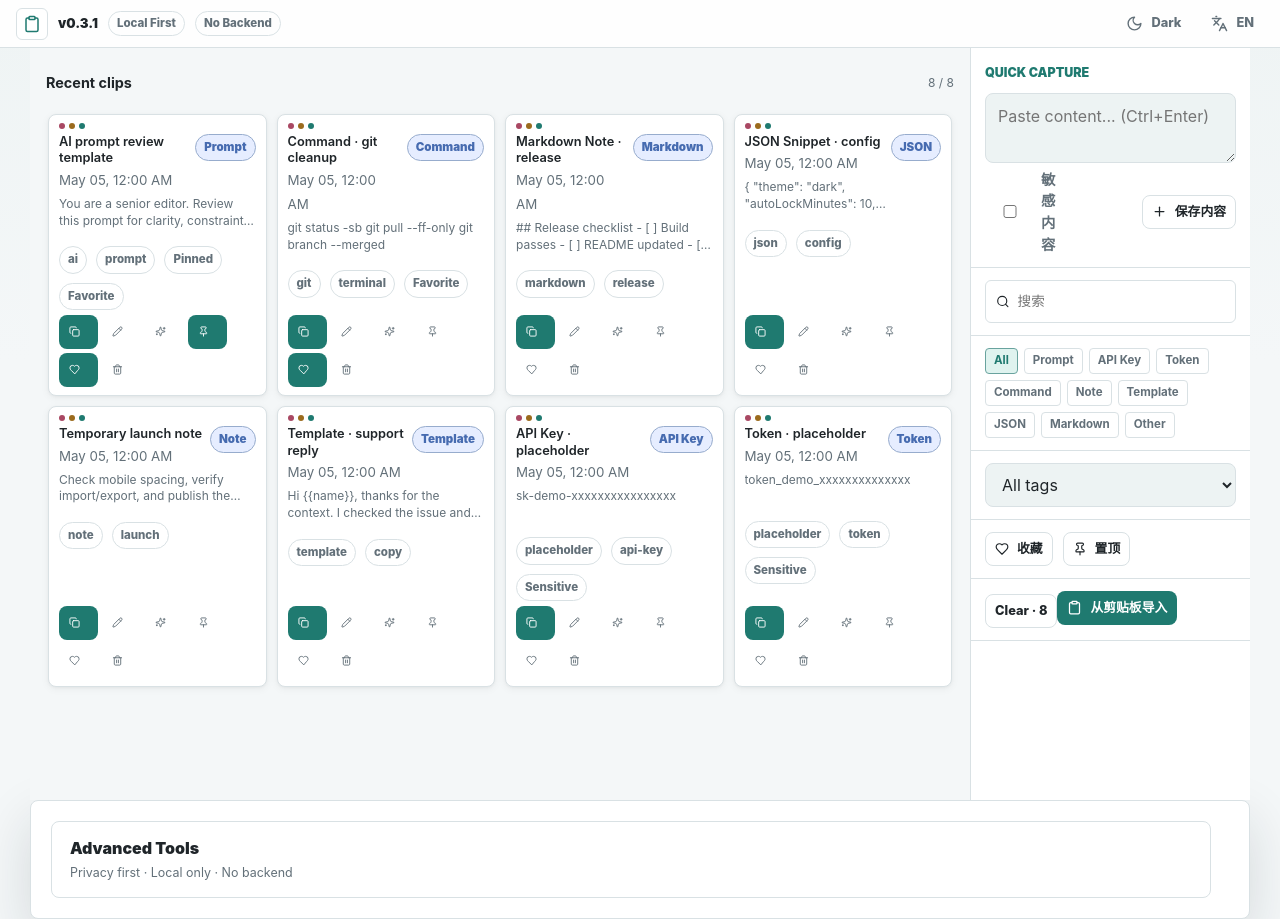
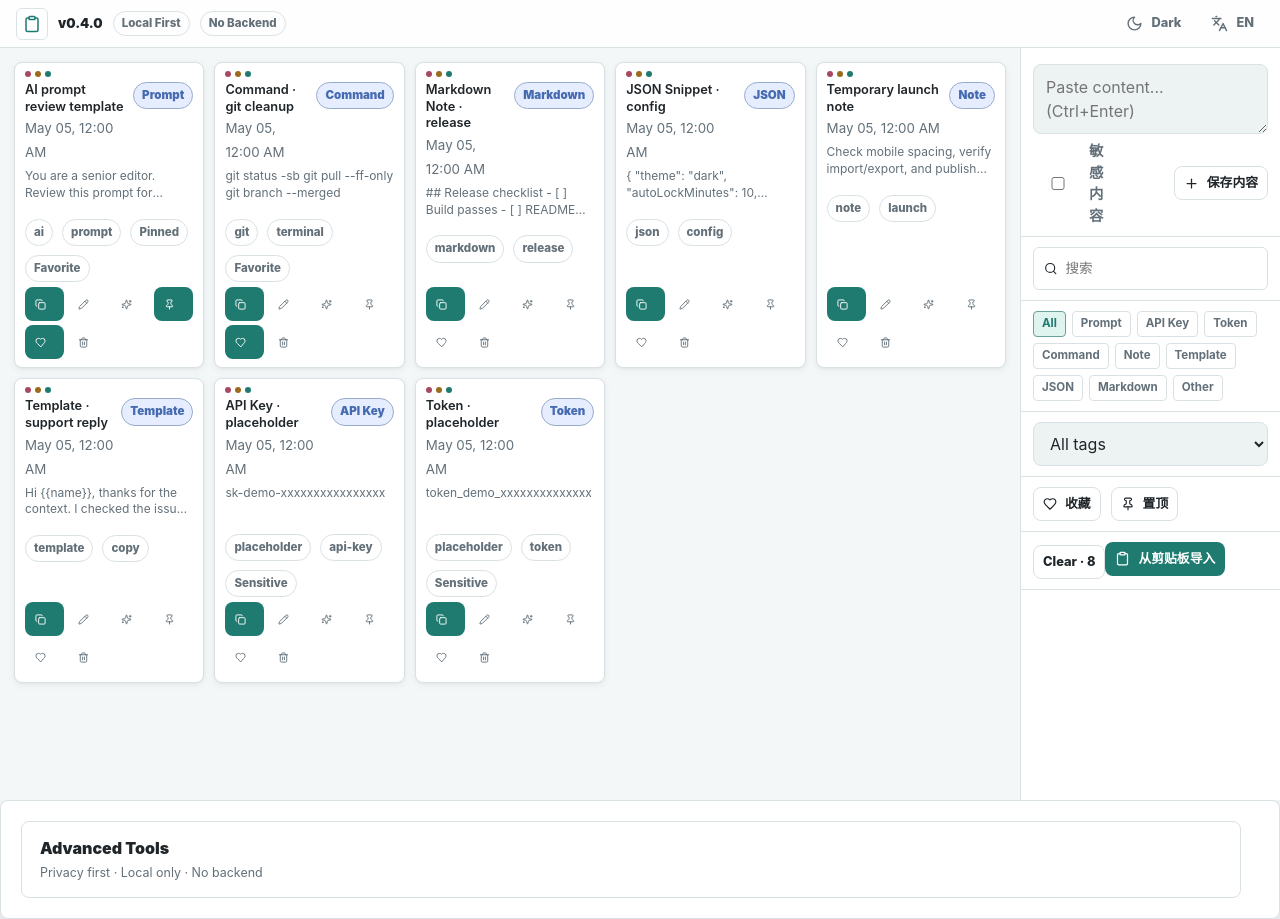
Before and after one commit to w0nderful666/vault-local, a React (Vite) app: page / in a window 1280 px wide. Built offline with nearby package versions, Linux system fonts and the light colour scheme.

Commit message:
refactor: OS workspace, remove all titles, version bump to v0.4.0

```diff
--- a/package.json
+++ b/package.json
@@ -1,6 +1,6 @@
 {
   "name": "local-clipboard-vault",
-  "version": "0.3.1",
+  "version": "0.4.0",
   "private": true,
   "type": "module",
   "description": "A local-first clipboard vault for saving, searching, and encrypting snippets in the browser.",
--- a/scripts/preflight.mjs
+++ b/scripts/preflight.mjs
@@ -93,10 +93,10 @@ async function checkDocs() {
   if (readme.includes("Secure Vault") && readme.includes("Web Crypto")) pass("README Secure Vault section exists");
   else fail("README Secure Vault section missing");
 
-  if (release.includes("v0.3.1")) pass("RELEASE_NOTES v0.3.1 exists");
-  else fail("RELEASE_NOTES missing v0.3.1");
+  if (release.includes("v0.4.0")) pass("RELEASE_NOTES v0.4.0 exists");
+  else fail("RELEASE_NOTES missing v0.4.0");
 
-  if (pkg.version === "0.3.1") pass("package.json version is correct");
+  if (pkg.version === "0.4.0") pass("package.json version is correct");
   else fail(`package.json version is ${pkg.version}`);
 }
 
--- a/scripts/run-self-test.mjs
+++ b/scripts/run-self-test.mjs
@@ -42,7 +42,7 @@ async function assertContains(file, marker) {
 
 async function assertPackageVersion() {
   const pkg = JSON.parse(await read("package.json"));
-  if (pkg.version === "0.3.1") pass("package.json version is 0.3.1");
+  if (pkg.version === "0.4.0") pass("package.json version is 0.4.0");
   else fail(`package.json version is ${pkg.version}`);
 }
 
@@ -97,7 +97,7 @@ await assertContains("README.md", "不上传用户内容");
 await assertContains("README.md", "No remote AI");
 await assertContains("README.md", "主密码不保存");
 await assertContains("README.md", "忘记主密码无法恢复");
-await assertContains("RELEASE_NOTES.md", "v0.3.1");
+await assertContains("RELEASE_NOTES.md", "v0.4.0");
 
 await assertContains("src/App.tsx", "navigator.clipboard.readText");
 await assertContains("src/App.tsx", "Ctrl + Enter");
--- a/src/App.tsx
+++ b/src/App.tsx
@@ -511,12 +511,8 @@ export function App() {
       </header>
 
       <main>
-        <section className="workspace">
+        <div className="workspace">
           <div className="main-content">
-            <div className="clips-header">
-              <h2>{t.recentClips}</h2>
-              <small>{filteredClips.length} / {clips.length}</small>
-            </div>
             <div className="floating-grid" data-testid="floating-cards">
               {filteredClips.map((clip) => (
                 <article className="clip-card" data-testid="clip-card" key={clip.id} onClick={() => void openEdit(clip)}>
@@ -559,7 +555,6 @@ export function App() {
 
           <aside className="sidebar">
             <div className="sidebar__section" data-testid="quick-capture" id="capture">
-              <p className="eyebrow">{t.quickCapture}</p>
               <textarea
                 aria-label={t.manualPaste}
                 onChange={(event) => setManualText(event.target.value)}
@@ -655,7 +650,7 @@ export function App() {
               </Button>
             </div>
           </aside>
-        </section>
+        </div>
 
         <section className="advanced section" id="advanced">
           <details className="advanced__details">
--- a/src/config/siteMeta.ts
+++ b/src/config/siteMeta.ts
@@ -1,7 +1,7 @@
 export const siteMeta = {
   name: "Local Clipboard Vault",
   shortName: "LCV",
-  version: "0.3.1",
+  version: "0.4.0",
   description: "A Local First clipboard vault for saving, searching, and encrypting snippets in the browser.",
   repositoryUrl: "https://github.com/w0nderful666/local-clipboard-vault",
   demoUrl: "https://w0nderful666.github.io/local-clipboard-vault/",
--- a/src/styles/global.css
+++ b/src/styles/global.css
@@ -162,8 +162,10 @@ a {
 }
 
 main {
-  width: min(1220px, calc(100% - 32px));
-  margin: 0 auto;
+  width: 100%;
+  max-width: none;
+  margin: 0;
+  padding: 0;
 }
 
 .section {
@@ -184,12 +186,11 @@ main {
 }
 
 .eyebrow {
-  margin: 0 0 10px;
-  color: var(--teal);
-  font-size: 0.78rem;
-  font-weight: 900;
-  letter-spacing: 0;
-  text-transform: uppercase;
+  display: none;
+}
+
+.capture-dock .eyebrow {
+  display: none;
 }
 
 .tag-row {
@@ -265,38 +266,24 @@ main {
 
 .workspace {
   display: grid;
-  grid-template-columns: 1fr 280px;
+  grid-template-columns: 1fr 260px;
   gap: 0;
   padding: 0;
   min-height: calc(100vh - 48px);
+  width: 100%;
+  max-width: none;
 }
 
 .main-content {
   display: flex;
   flex-direction: column;
-  gap: 10px;
-  padding: 16px;
+  gap: 8px;
+  padding: 12px;
   background: var(--bg);
 }
 
 .clips-header {
-  display: flex;
-  align-items: center;
-  justify-content: space-between;
-  padding: 8px 0;
-  background: transparent;
-}
-
-.clips-header h2 {
-  margin: 0;
-  font-size: 0.9rem;
-  font-weight: 700;
-  color: var(--text);
-}
-
-.clips-header small {
-  color: var(--muted);
-  font-size: 0.75rem;
+  display: none;
 }
 
 .sidebar {
@@ -308,7 +295,7 @@ main {
 }
 
 .sidebar__section {
-  padding: 12px 14px;
+  padding: 10px 12px;
   border-bottom: 1px solid var(--border);
 }
 
```
Also changed, not shown: 2 other files (tests, documents, lock files or other folders).
